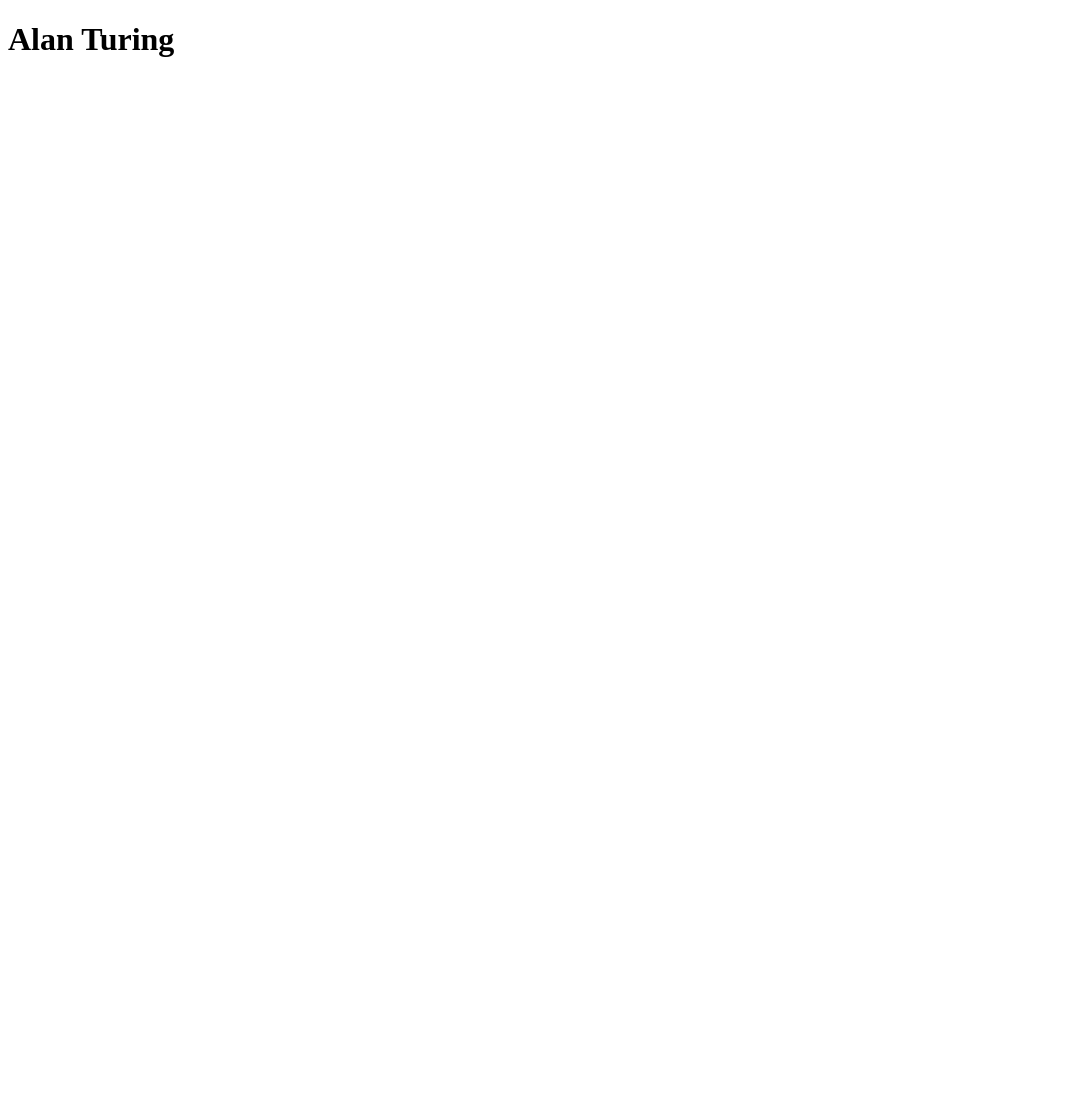
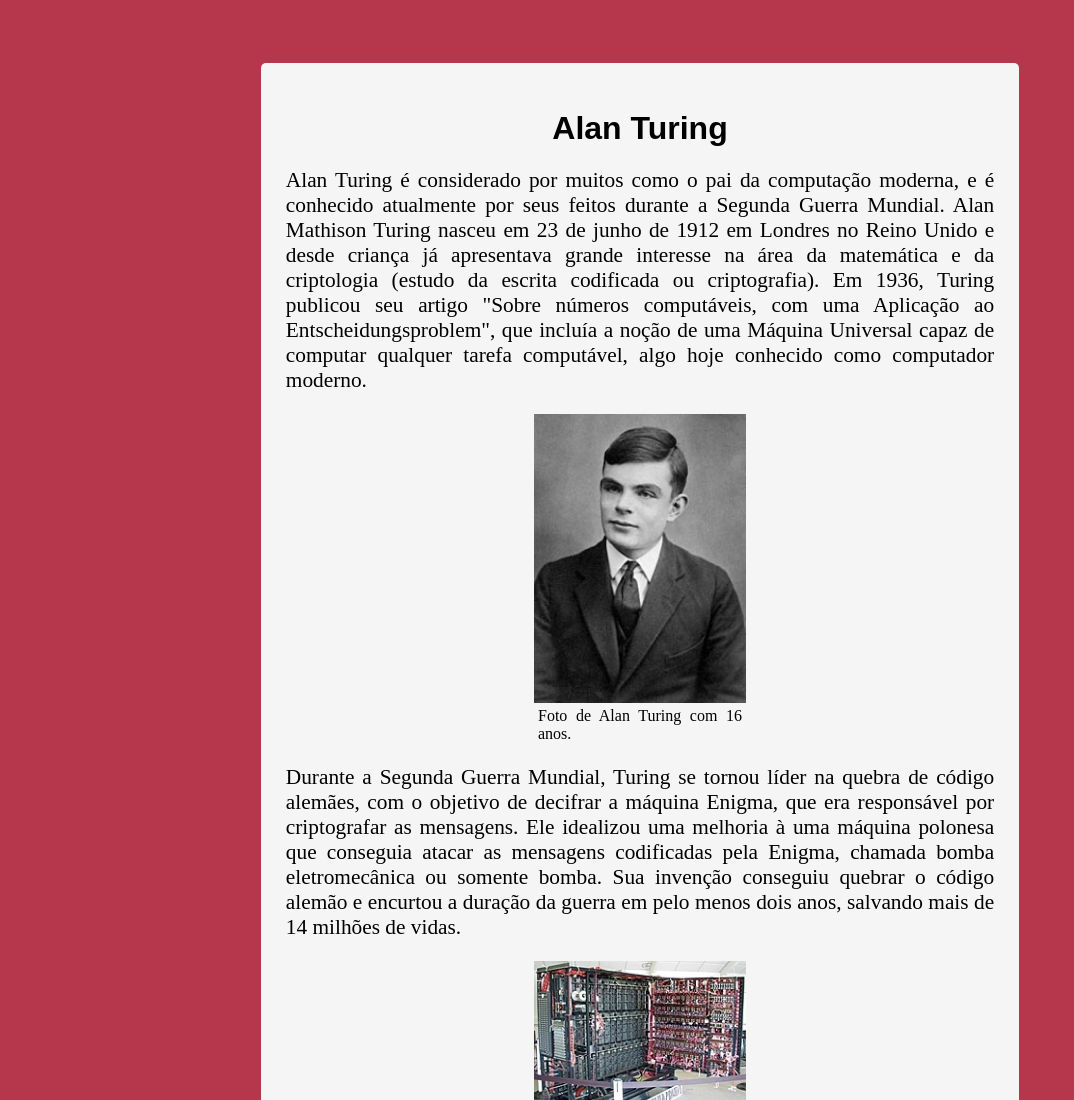
Before and after one commit to GustavoKayser/Alan-Turing, a plain HTML site: page index.html in a window 1280 px wide. Shown: the top 1100 px of the page, without its empty margins (0-1074 px from the left). Before the commit the page ends 800 px from the top, so only its background shows below. Drawn offline with Linux system fonts and the light colour scheme.

Commit message:
Main Info Added

```diff
--- a/index.html
+++ b/index.html
@@ -8,6 +8,40 @@
     <link rel="stylesheet" href="style.css">
 </head>
 <body>
-    <h1>Alan Turing</h1>
+    <main>
+        <h1>Alan Turing</h1>
+        <p>Alan Turing é considerado por muitos como o pai da computação moderna, e é conhecido atualmente por seus feitos durante a Segunda Guerra Mundial.
+        Alan Mathison Turing nasceu em 23 de junho de 1912 em Londres no Reino Unido e desde criança já apresentava grande interesse na área da matemática e da criptologia (estudo da escrita codificada ou criptografia).
+        Em 1936, Turing publicou seu artigo "Sobre números computáveis, com uma Aplicação ao Entscheidungsproblem", que incluía a noção de uma Máquina Universal capaz de computar qualquer tarefa computável, algo hoje conhecido como computador moderno.
+        </p>
+        <div id="image">
+            <img src="images/Alan-Turing.jpg" alt="Alan Turing">
+            <p id="label">Foto de Alan Turing com 16 anos.</p>
+        </div>
+        <p>Durante a Segunda Guerra Mundial, Turing se tornou líder na quebra de código alemães, com o objetivo de decifrar a máquina Enigma, que era responsável por criptografar as mensagens.
+        Ele idealizou uma melhoria à uma máquina polonesa que conseguia atacar as mensagens codificadas pela Enigma, chamada bomba eletromecânica ou somente bomba.
+        Sua invenção conseguiu quebrar o código alemão e encurtou a duração da guerra em pelo menos dois anos, salvando mais de 14 milhões de vidas.
+        </p>
+        <div id="image">
+            <img src="images/Bombe.jpg" alt="The Bombe">
+            <p id="label">Uma réplica completa e funcional de uma bomba eletromecânica no Museu Nacional de Computação em Bletchley Park</p>
+        </div>
+        <p>Após o final da guerra, em 1945, enquanto trabalhava no projeto do computador ACE (Automatic Computer Engine), Turing apresentou um artigo que foi o primeiro projeto detalhado de um computador capaz de armazenar um programa.
+        Posteriormente ele abordou um problema da inteligência artificial em seu artigo "Computadores e Inteligência" e propôs um experimento chamado de teste de Turing, uma tentativa de definir um padrão para uma máquina ser chamada de inteligente.
+        </p>
+        <p>
+        Em 1952, Turing foi processado por atos homossexuais, que na época eram proibidos, e condenado, porém teve uma escolha entre prisão e a castração química.
+        Ele aceitou sofrer alterações hormonais e tomar injeções de dietilestilbestrol. A condenação de Turing levou à remoção de sua habilitação de segurança, impedindo-o de continuar a ser consultor de criptografia para a Sede de Comunicações do Governo.
+        Em 8 de junho de 1954 a governanta de Turing encontrou-o morto. Ele morrera no dia anterior e a causa da morte foi estabelecida como intoxicação por cianeto.
+        Um inquérito determinou que ele havia cometido suicídio.
+        </p>
+        <h2>Curiosidades</h2>
+        <p>
+        Alan Turing era um talentoso corredor de longa distância, ocasionalmente percorria os 64 quilômetros até Londres, quando ele era necessário para reuniões, e era capaz de alcançar padrões de maratona de classe mundial. Turing tentou participar da seleção olímpica britânica de 1948, mas foi prejudicado por uma lesão.
+        </p>
+        <p>
+        Em agosto de 2009 o programador britânico John Graham-Cumming iniciou uma petição pedindo ao governo britânico que pedisse desculpas pela acusação de Turing como homossexual. A petição recebeu mais de 30 mil assinaturas. O primeiro ministro, Gordon Brown, reconheceu a petição, divulgando uma declaração em 10 de setembro de 2009 pedindo desculpas e descrevendo o tratamento de Turing como "terrível".
+        </p>
+    </main>
 </body>
 </html>
--- a/style.css
+++ b/style.css
@@ -0,0 +1,40 @@
+body {
+    background-color: rgb(182, 55, 76);
+}
+
+p {
+    text-align: justify;
+    font-family: 'Times New Roman', Times, serif;
+    font-size: 16pt;
+}
+
+h1, h2 {
+    text-align: center;
+    font-family: Arial, Helvetica, sans-serif;
+}
+
+main {
+    margin: 5% 20%;
+    padding: 25px;
+    background-color: whitesmoke;
+    border-radius: 5px;
+}
+
+#image {
+    text-align: center;
+    margin: 0 20%;
+}
+
+#image img {
+    width: 50%;
+    height: 50%;
+}
+
+#image p {
+    text-align: justify;
+    margin: 0 26%;
+}
+
+#label {
+    font-size: 12pt;
+}
```
Also changed, not shown: images/Alan-Turing.jpg (added), images/Bombe.jpg (added).
